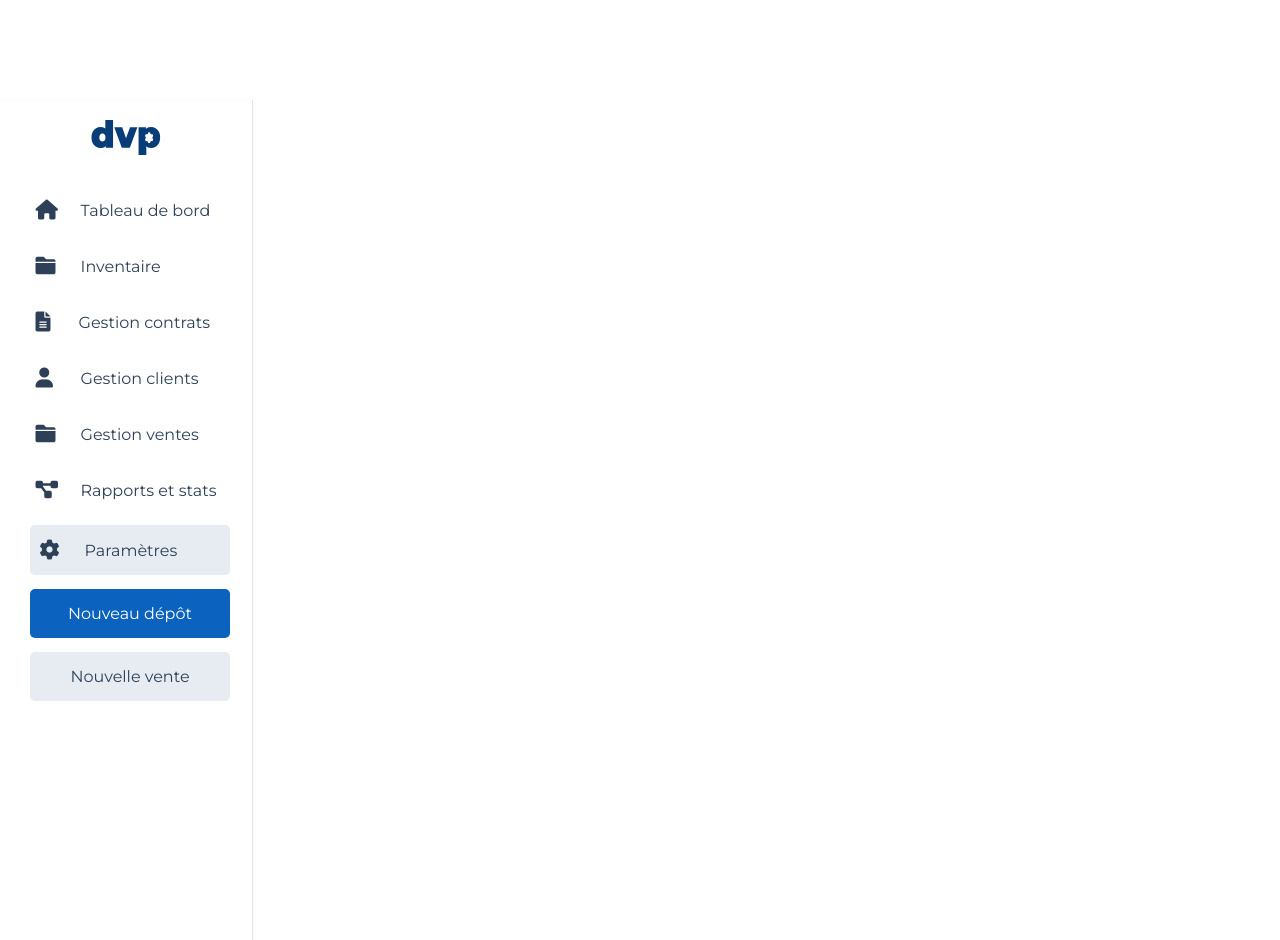
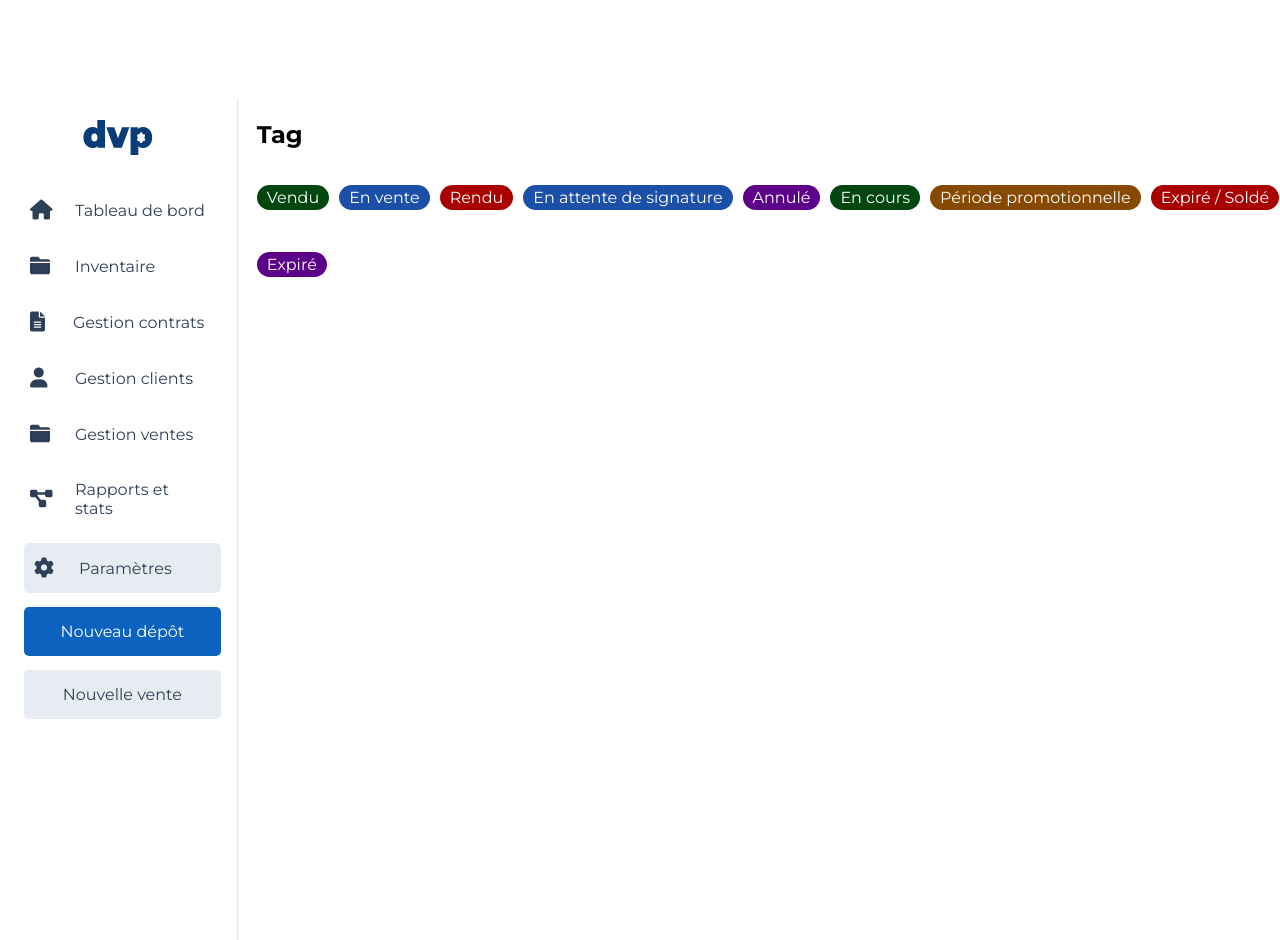
Before and after one commit to TonyCse/KIT-UI, a website: page index.html in a window 1280 px wide. Drawn offline with Linux system fonts and the light colour scheme.

Commit message:
Ajout des tags

```diff
--- a/index.html
+++ b/index.html
@@ -6,7 +6,7 @@
       <meta name="viewport" content="width=device-width, initial-scale=1.0">
       <title>Kit UI</title>
       <link rel="stylesheet" href="https://cdnjs.cloudflare.com/ajax/libs/font-awesome/6.0.0-beta3/css/all.min.css">
-      <link rel="stylesheet" href="../dist/css/styles.css">
+      <link rel="stylesheet" href="./dist/css/styles.css">
       <link rel="stylesheet" href="https://fonts.googleapis.com/css2?family=Montserrat:wght@400;500;600;700&display=swap">
 </head>
 
@@ -54,6 +54,22 @@
                         </button>
                   </ul>
             </article>
+
+            <section class="tag">
+                  <h2>Tag</h2>
+                  <div class="tagContainer">
+                        <p class="tagContainer_card green">Vendu</p>
+                        <p class="tagContainer_card blue">En vente</p>
+                        <p class="tagContainer_card red">Rendu</p>
+                        <p class="tagContainer_card blue">En attente de signature</p>
+                        <p class="tagContainer_card purple">Annulé</p>
+                        <p class="tagContainer_card green">En cours</p>
+                        <p class="tagContainer_card yellow">Période promotionnelle</p>
+                        <p class="tagContainer_card red">Expiré / Soldé</p>
+                        <p class="tagContainer_card purple">Expiré</p>
+                  </div>
+            </section>
+
       </section>
 </body>
 
--- a/src/scss/main.scss
+++ b/src/scss/main.scss
@@ -1,5 +1,6 @@
 @import 'variables';
 @import 'components';
+@import 'tag';
 
 body {
       font-family: 'Montserrat', sans-serif;
--- /dev/null
+++ b/src/scss/tag.scss
@@ -0,0 +1,49 @@
+@import '_variables';
+
+.tag {
+    margin-left: 20px;
+}
+
+.tagContainer {
+    display: flex;
+    flex-direction: row;
+    align-items: center;
+    gap: 10px;
+    flex-wrap: wrap;
+
+
+        &_card {
+            background-color: blue;
+            color: white;
+            border-radius: 100px;
+            padding: 3px 10px;
+        }
+}
+
+.red{
+    background-color: $danger-color;
+}
+
+.blue {
+    background-color: $info-color;
+}
+
+.purple {
+    background-color: $cancel-color;
+}
+
+.green {
+    background-color: $success-color;
+}
+
+.yellow {
+    background-color: $warning-color;
+}
+
+.waterBlue {
+    background-color: $dark-color;
+}
+
+.gray {
+    background-color: $secondary-color;
+}
```
Also changed, not shown: dist/css/styles.css, 2 other files.
